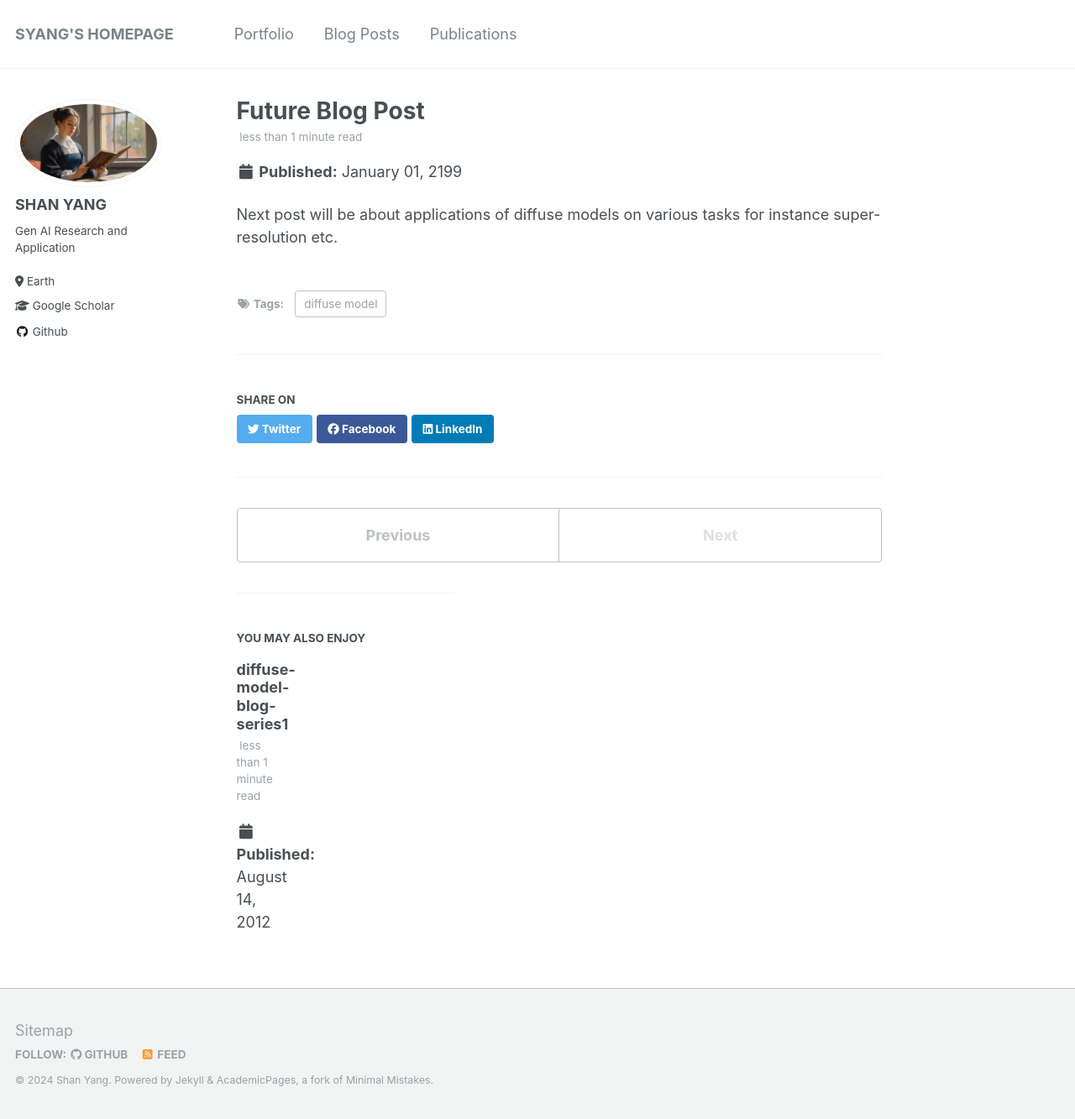
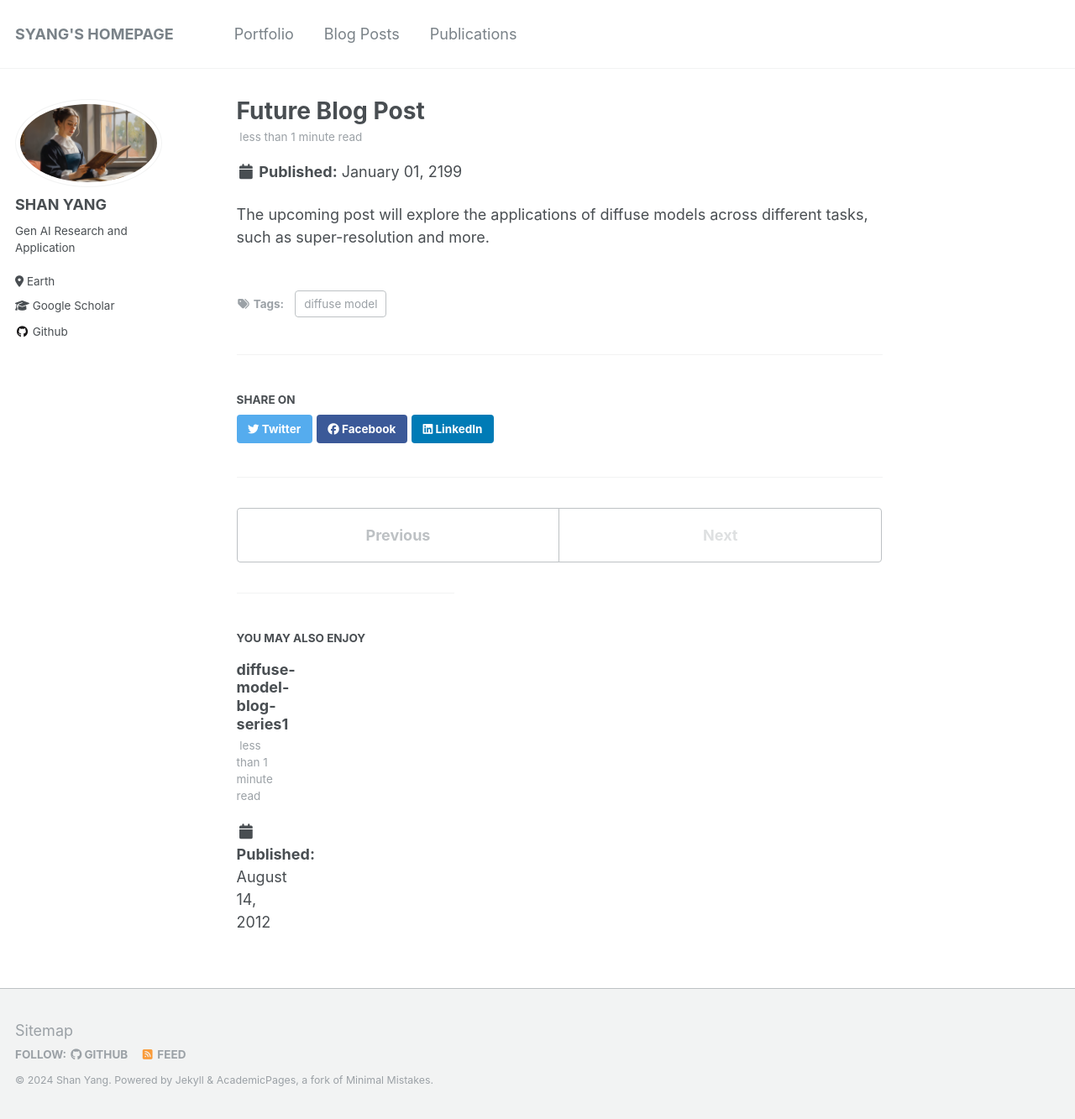
Before and after one commit to syang-lab/homepage, a Jekyll site: the page built from _posts/2199-01-01-future-post.md, in a window 1280 px wide and 1333 px high. Shown: the whole window at 84% size. Built offline with Jekyll 4.4.1, drawn with Linux system fonts in a browser that asks for light colours.

Commit message:
Update 2199-01-01-future-post.md

```diff
--- a/_posts/2199-01-01-future-post.md
+++ b/_posts/2199-01-01-future-post.md
@@ -6,4 +6,4 @@ tags:
   - diffuse model
 ---
 
-Next post will be about applications of diffuse models on various tasks for instance super-resolution etc.
+The upcoming post will explore the applications of diffuse models across different tasks, such as super-resolution and more.
```
